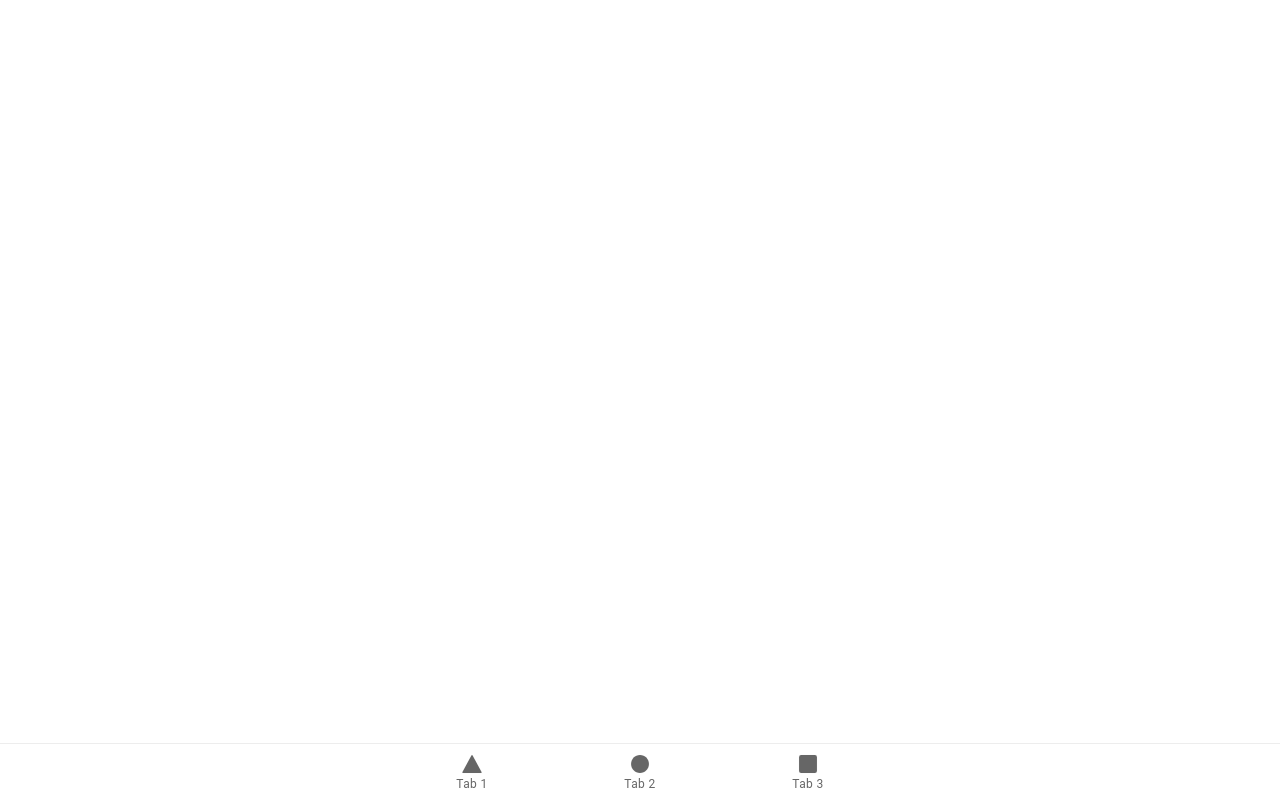
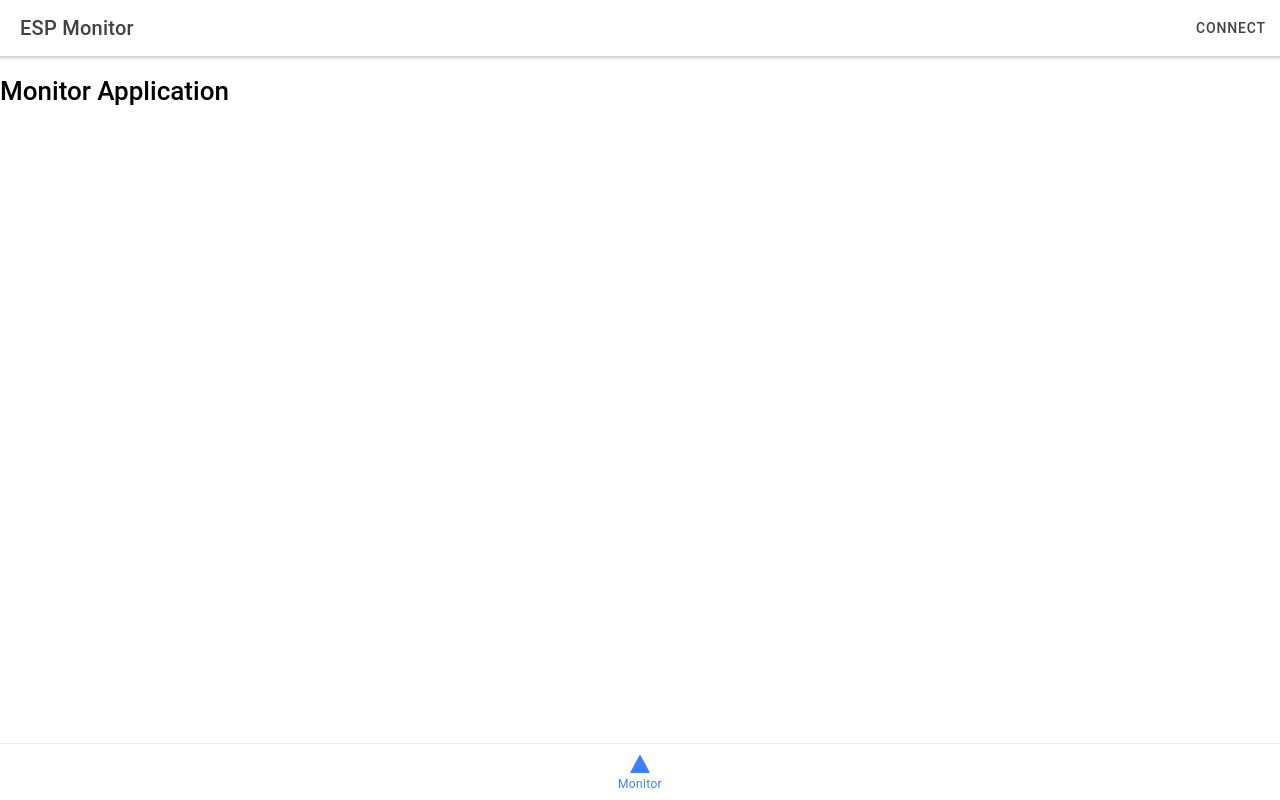
Before and after one commit to hydrocode-de/esp-monitor, a React (Create React App) app: page /monitor in a window 1280 px wide. Built offline with nearby package versions, Linux system fonts and the light colour scheme.

Commit message:
some cleanup and initial commit

```diff
--- a/package.json
+++ b/package.json
@@ -3,6 +3,7 @@
   "version": "0.0.1",
   "private": true,
   "dependencies": {
+    "@capacitor-community/bluetooth-le": "^1.6.0",
     "@capacitor/app": "1.0.7",
     "@capacitor/core": "3.3.3",
     "@capacitor/haptics": "1.1.3",
--- a/src/App.tsx
+++ b/src/App.tsx
@@ -9,10 +9,8 @@ import {
   IonTabs,
 } from '@ionic/react';
 import { IonReactRouter } from '@ionic/react-router';
-import { ellipse, square, triangle } from 'ionicons/icons';
-import Tab1 from './pages/Tab1';
-import Tab2 from './pages/Tab2';
-import Tab3 from './pages/Tab3';
+import {  triangle } from 'ionicons/icons';
+import Monitor from './pages/MonitorPage';
 
 /* Core CSS required for Ionic components to work properly */
 import '@ionic/react/css/core.css';
@@ -38,31 +36,17 @@ const App: React.FC = () => (
     <IonReactRouter>
       <IonTabs>
         <IonRouterOutlet>
-          <Route exact path="/tab1">
-            <Tab1 />
-          </Route>
-          <Route exact path="/tab2">
-            <Tab2 />
-          </Route>
-          <Route path="/tab3">
-            <Tab3 />
+          <Route exact path="/monitor">
+            <Monitor />
           </Route>
           <Route exact path="/">
-            <Redirect to="/tab1" />
+            <Redirect to="/monitor" />
           </Route>
         </IonRouterOutlet>
         <IonTabBar slot="bottom">
-          <IonTabButton tab="tab1" href="/tab1">
+          <IonTabButton tab="tab1" href="/monitor">
             <IonIcon icon={triangle} />
-            <IonLabel>Tab 1</IonLabel>
-          </IonTabButton>
-          <IonTabButton tab="tab2" href="/tab2">
-            <IonIcon icon={ellipse} />
-            <IonLabel>Tab 2</IonLabel>
-          </IonTabButton>
-          <IonTabButton tab="tab3" href="/tab3">
-            <IonIcon icon={square} />
-            <IonLabel>Tab 3</IonLabel>
+            <IonLabel>Monitor</IonLabel>
           </IonTabButton>
         </IonTabBar>
       </IonTabs>
--- a/src/components/ExploreContainer.css
+++ /dev/null
@@ -1,24 +0,0 @@
-.container {
-  text-align: center;
-  position: absolute;
-  left: 0;
-  right: 0;
-  top: 50%;
-  transform: translateY(-50%);
-}
-
-.container strong {
-  font-size: 20px;
-  line-height: 26px;
-}
-
-.container p {
-  font-size: 16px;
-  line-height: 22px;
-  color: #8c8c8c;
-  margin: 0;
-}
-
-.container a {
-  text-decoration: none;
-}
--- a/src/components/ExploreContainer.tsx
+++ /dev/null
@@ -1,16 +0,0 @@
-import './ExploreContainer.css';
-
-interface ContainerProps {
-  name: string;
-}
-
-const ExploreContainer: React.FC<ContainerProps> = ({ name }) => {
-  return (
-    <div className="container">
-      <strong>{name}</strong>
-      <p>Explore <a target="_blank" rel="noopener noreferrer" href="https://ionicframework.com/docs/components">UI Components</a></p>
-    </div>
-  );
-};
-
-export default ExploreContainer;
--- /dev/null
+++ b/src/pages/MonitorPage.tsx
@@ -0,0 +1,29 @@
+import { IonButton, IonButtons, IonContent, IonHeader, IonPage, IonTitle, IonToolbar } from '@ionic/react';
+import { registerSense } from '../sense';
+
+const callRegisterSense = () => {
+  registerSense();
+}
+
+const MonitorPage: React.FC = () => {
+  return (
+    <IonPage>
+      <IonHeader>
+        <IonToolbar>
+          <IonTitle>ESP Monitor</IonTitle>
+          <IonButtons slot="end">
+            <IonButton onClick={callRegisterSense}>CONNECT</IonButton>
+          </IonButtons>
+        </IonToolbar>
+      </IonHeader>
+      <IonContent fullscreen>
+
+
+        <h1>Monitor Application</h1>
+
+      </IonContent>
+    </IonPage>
+  );
+};
+
+export default MonitorPage;
--- a/src/pages/Tab1.tsx
+++ /dev/null
@@ -1,25 +0,0 @@
-import { IonContent, IonHeader, IonPage, IonTitle, IonToolbar } from '@ionic/react';
-import ExploreContainer from '../components/ExploreContainer';
-import './Tab1.css';
-
-const Tab1: React.FC = () => {
-  return (
-    <IonPage>
-      <IonHeader>
-        <IonToolbar>
-          <IonTitle>Tab 1</IonTitle>
-        </IonToolbar>
-      </IonHeader>
-      <IonContent fullscreen>
-        <IonHeader collapse="condense">
-          <IonToolbar>
-            <IonTitle size="large">Tab 1</IonTitle>
-          </IonToolbar>
-        </IonHeader>
-        <ExploreContainer name="Tab 1 page" />
-      </IonContent>
-    </IonPage>
-  );
-};
-
-export default Tab1;
--- a/src/pages/Tab2.tsx
+++ /dev/null
@@ -1,25 +0,0 @@
-import { IonContent, IonHeader, IonPage, IonTitle, IonToolbar } from '@ionic/react';
-import ExploreContainer from '../components/ExploreContainer';
-import './Tab2.css';
-
-const Tab2: React.FC = () => {
-  return (
-    <IonPage>
-      <IonHeader>
-        <IonToolbar>
-          <IonTitle>Tab 2</IonTitle>
-        </IonToolbar>
-      </IonHeader>
-      <IonContent fullscreen>
-        <IonHeader collapse="condense">
-          <IonToolbar>
-            <IonTitle size="large">Tab 2</IonTitle>
-          </IonToolbar>
-        </IonHeader>
-        <ExploreContainer name="Tab 2 page" />
-      </IonContent>
-    </IonPage>
-  );
-};
-
-export default Tab2;
--- a/src/pages/Tab3.tsx
+++ /dev/null
@@ -1,25 +0,0 @@
-import { IonContent, IonHeader, IonPage, IonTitle, IonToolbar } from '@ionic/react';
-import ExploreContainer from '../components/ExploreContainer';
-import './Tab3.css';
-
-const Tab3: React.FC = () => {
-  return (
-    <IonPage>
-      <IonHeader>
-        <IonToolbar>
-          <IonTitle>Tab 3</IonTitle>
-        </IonToolbar>
-      </IonHeader>
-      <IonContent fullscreen>
-        <IonHeader collapse="condense">
-          <IonToolbar>
-            <IonTitle size="large">Tab 3</IonTitle>
-          </IonToolbar>
-        </IonHeader>
-        <ExploreContainer name="Tab 3 page" />
-      </IonContent>
-    </IonPage>
-  );
-};
-
-export default Tab3;
--- /dev/null
+++ b/src/sense.tsx
@@ -0,0 +1,41 @@
+import { BleClient, dataViewToText } from '@capacitor-community/bluetooth-le';
+
+const SERVICE =  '6e400001-b5a3-f393-e0a9-e50e24dcca9e';
+const SENSE_CHARACTERISTIC = '6e400002-b5a3-f393-e0a9-e50e24dcca9e';
+// read: '6E400002-B5A3-F393-E0A9-E50E24DCCA9E'
+// write '6E400003-B5A3-F393-E0A9-E50E24DCCA9E'
+
+export const registerSense = async (): Promise<void> => {
+  try {
+    // Start Bluetooth Device
+    await BleClient.initialize();
+
+    // Register for Bluetooth Device
+    const device = await BleClient.requestDevice({
+      services: [SERVICE],
+    });
+
+    // connect the device
+    await BleClient.connect(device.deviceId);
+    console.log('connected to device', device);
+
+    // subscribe to notifications
+    await BleClient.startNotifications(
+      device.deviceId,
+      SERVICE,
+      SENSE_CHARACTERISTIC,
+      (data) => console.log(`[RECEIVED] ${parseSenseData(data)}`)
+    );
+
+  } catch (error) {
+    console.log('[ERROR]', error);
+  }
+}
+
+const parseSenseData = (data: DataView): {[key: string]: any} | string => {
+  // const flags = data.getUint8(0);
+  // const rate16Bits = flags & 0x01;
+  const payload = dataViewToText(data);
+
+  return payload;
+}
```
Also changed, not shown: src/pages/Tab1.css (deleted), src/pages/Tab2.css (deleted), src/pages/Tab3.css (deleted), 2 other files (tests, documents, lock files or other folders).
